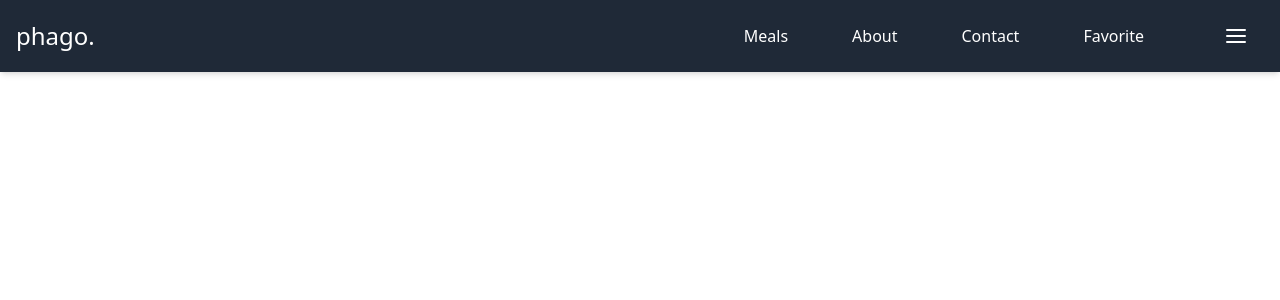
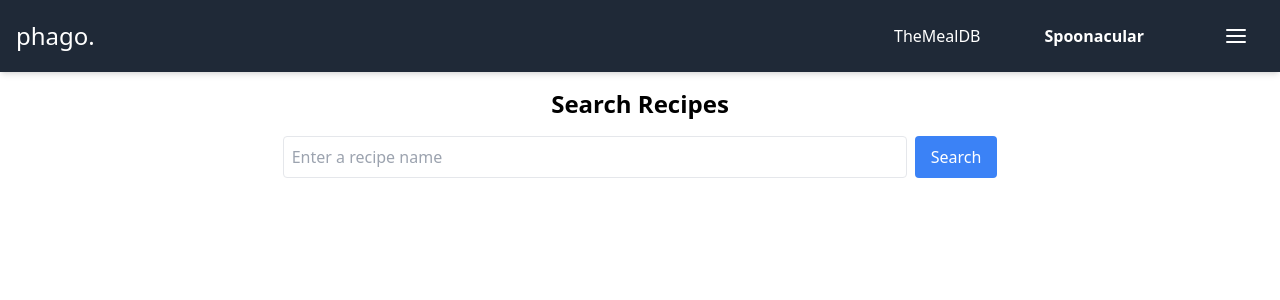
Before and after one commit to seolyam/Phago, a React (Vite) app: page /spoonacular in a window 1280 px wide. Shown: the top 300 px of the page. Built offline with nearby package versions, Linux system fonts and the light colour scheme.

Commit message:
chore: new branch for archi

```diff
--- a/src/App.tsx
+++ b/src/App.tsx
@@ -1,4 +1,3 @@
-import { useState } from "react";
 import { BrowserRouter as Router, Routes, Route } from "react-router-dom";
 import NavBar from "./components/NavBar";
 import RandomMeal from "./components/HeroSection";
@@ -13,6 +12,9 @@ import Contact from "./components/Contact";
 import MealOfTheDay from "./components/MealOfTheDay";
 import Favorite from "./components/Favorite";
 import Recent from "./components/Recent";
+import SpoonacularRecipes from "./components/SpoonacularRecipes"; // Import Spoonacular
+import { useState } from "react";
+import RecipeDetail from "./components/RecipeDetails";
 
 function App() {
   const [search, setSearch] = useState("");
@@ -51,6 +53,9 @@ function App() {
             path="/favorite"
             element={<Favorite search={search} handleSearch={handleSearch} />}
           />
+          <Route path="/spoonacular" element={<SpoonacularRecipes />} />{" "}
+          <Route path="/recipe/:id" element={<RecipeDetail />} />{" "}
+          {/* New Route */}
         </Routes>
       </div>
     </Router>
--- a/src/components/NavBar.tsx
+++ b/src/components/NavBar.tsx
@@ -27,31 +27,23 @@ export default function NavBar({ className }: NavBarProps) {
 
   const getLinkClass = (path: string) => {
     return location.pathname === path
-      ? "text-bold font-semibold "
-      : " text-gray hover:underline ";
+      ? "text-bold font-semibold"
+      : "text-gray hover:underline";
   };
 
   return (
-    <nav
-      className={`bg-gray-800  text-white shadow-md font-sans ${className} `}
-    >
+    <nav className={`bg-gray-800 text-white shadow-md font-sans ${className}`}>
       <div className="container p-4 flex items-center">
         <div className="text-2xl font-thin transition-transform duration-200 ease-in-out transform hover:scale-105">
           <Link to="/">phago.</Link>
         </div>
         <div className="justify-end flex space-x-6 gap-10 grow">
-          <div className="hidden md:flex space-x-6 gap-10 items-center ">
+          <div className="hidden md:flex space-x-6 gap-10 items-center">
             <Link to="/meals" className={getLinkClass("/meals")}>
-              Meals
+              TheMealDB
             </Link>
-            <Link to="/about" className={getLinkClass("/about")}>
-              About
-            </Link>
-            <Link to="/contact" className={getLinkClass("/contact")}>
-              Contact
-            </Link>
-            <Link to="/favorite" className={getLinkClass("/favorite")}>
-              Favorite
+            <Link to="/spoonacular" className={getLinkClass("/spoonacular")}>
+              Spoonacular
             </Link>
           </div>
 
@@ -68,7 +60,14 @@ export default function NavBar({ className }: NavBarProps) {
                   className={getLinkClass("/meals")}
                   onClick={closeSheet}
                 >
-                  Meals
+                  TheMealDB
+                </Link>
+                <Link
+                  to="/spoonacular"
+                  className={getLinkClass("/spoonacular")}
+                  onClick={closeSheet}
+                >
+                  Spoonacular
                 </Link>
                 <Link
                   to="/about"
--- /dev/null
+++ b/src/components/RecipeDetails.tsx
@@ -0,0 +1,83 @@
+import { useEffect, useState } from "react";
+import { useParams } from "react-router-dom";
+
+interface RecipeDetail {
+  id: number;
+  title: string;
+  image: string;
+  servings: number;
+  readyInMinutes: number;
+  instructions: string;
+  extendedIngredients: { name: string; original: string }[];
+}
+
+const RecipeDetail = () => {
+  const { id } = useParams<{ id: string }>();
+  const [recipe, setRecipe] = useState<RecipeDetail | null>(null);
+  const [loading, setLoading] = useState(false);
+  const [error, setError] = useState("");
+
+  useEffect(() => {
+    const fetchRecipe = async () => {
+      setLoading(true);
+      setError("");
+
+      try {
+        const response = await fetch(
+          `https://api.spoonacular.com/recipes/${id}/information?apiKey=516110463dc94349a2669e37c5c56a70`
+        );
+        if (!response.ok) {
+          throw new Error("Failed to fetch recipe details");
+        }
+        const data = await response.json();
+        setRecipe(data);
+      } catch (err: unknown) {
+        // Properly narrow the type of `err`
+        if (err instanceof Error) {
+          setError(err.message);
+        } else {
+          setError("An unknown error occurred");
+        }
+      } finally {
+        setLoading(false);
+      }
+    };
+
+    if (id) {
+      fetchRecipe();
+    }
+  }, [id]);
+
+  if (loading) return <p>Loading...</p>;
+  if (error) return <p className="text-red-500">{error}</p>;
+  if (!recipe) return <p>No recipe found.</p>;
+
+  return (
+    <div className="container mx-auto p-4">
+      <h1 className="text-3xl font-bold mb-4">{recipe.title}</h1>
+      <img
+        src={recipe.image}
+        alt={recipe.title}
+        className="w-full max-h-96 object-cover rounded mb-4"
+      />
+      <p className="text-lg">Servings: {recipe.servings}</p>
+      <p className="text-lg">Ready in: {recipe.readyInMinutes} minutes</p>
+      <div className="mt-4">
+        <h2 className="text-2xl font-bold mb-2">Ingredients</h2>
+        <ul className="list-disc ml-6">
+          {recipe.extendedIngredients.map((ingredient, index) => (
+            <li key={index} className="mb-1">
+              {ingredient.original}
+            </li>
+          ))}
+        </ul>
+      </div>
+      <div className="mt-4">
+        <h2 className="text-2xl font-bold mb-2">Instructions</h2>
+        <p>{recipe.instructions || "No instructions provided."}</p>
+      </div>
+    </div>
+  );
+};
+
+export default RecipeDetail;
--- /dev/null
+++ b/src/components/SpoonacularRecipes.tsx
@@ -0,0 +1,83 @@
+import { useState } from "react";
+import { fetchSpoonacularData } from "../utils/spoonacular";
+import { useNavigate } from "react-router-dom";
+
+interface Recipe {
+  id: number;
+  title: string;
+  image: string;
+}
+
+const SpoonacularRecipes = () => {
+  const [recipes, setRecipes] = useState<Recipe[]>([]);
+  const [query, setQuery] = useState("");
+  const [loading, setLoading] = useState(false);
+  const [error, setError] = useState("");
+  const navigate = useNavigate();
+
+  const searchRecipes = async () => {
+    setLoading(true);
+    setError("");
+
+    try {
+      const data = await fetchSpoonacularData("recipes/complexSearch", {
+        query,
+        number: "10",
+      });
+      setRecipes(data.results || []);
+    } catch (err: unknown) {
+      if (err instanceof Error) {
+        setError(err.message);
+      } else {
+        setError("An unknown error occurred.");
+      }
+    } finally {
+      setLoading(false);
+    }
+  };
+
+  const handleRecipeClick = (id: number) => {
+    navigate(`/recipe/${id}`);
+  };
+
+  return (
+    <div className="container mx-auto p-4">
+      <h1 className="text-2xl font-bold text-center mb-4">Search Recipes</h1>
+      <div className="flex justify-center mb-4">
+        <input
+          type="text"
+          placeholder="Enter a recipe name"
+          value={query}
+          onChange={(e) => setQuery(e.target.value)}
+          className="border p-2 rounded w-1/2"
+        />
+        <button
+          onClick={searchRecipes}
+          className="ml-2 px-4 py-2 bg-blue-500 text-white rounded hover:bg-blue-600"
+        >
+          Search
+        </button>
+      </div>
+      {loading && <p>Loading...</p>}
+      {error && <p className="text-red-500">{error}</p>}
+      <div className="grid grid-cols-1 sm:grid-cols-2 lg:grid-cols-3 gap-4">
+        {recipes.map((recipe) => (
+          <div
+            key={recipe.id}
+            className="border rounded p-4 shadow cursor-pointer"
+            onClick={() => handleRecipeClick(recipe.id)}
+          >
+            <img
+              src={recipe.image}
+              alt={recipe.title}
+              className="w-full h-48 object-cover rounded mb-2"
+            />
+            <h2 className="text-xl font-semibold">{recipe.title}</h2>
+          </div>
+        ))}
+      </div>
+    </div>
+  );
+};
+
+export default SpoonacularRecipes;
--- /dev/null
+++ b/src/utils/spoonacular.ts
@@ -0,0 +1,20 @@
+export interface Recipe {
+  id: number;
+  title: string;
+  image: string;
+}
+
+export const fetchSpoonacularData = async (
+  endpoint: string,
+  params: Record<string, string> = {}
+): Promise<{ results: Recipe[] }> => {
+  const apiKey = "516110463dc94349a2669e37c5c56a70";
+  const baseUrl = `https://api.spoonacular.com/${endpoint}`;
+  const query = new URLSearchParams({ ...params, apiKey }).toString();
+
+  const response = await fetch(`${baseUrl}?${query}`);
+  if (!response.ok) {
+    throw new Error(`Failed to fetch data: ${response.statusText}`);
+  }
+  return response.json();
+};
```
